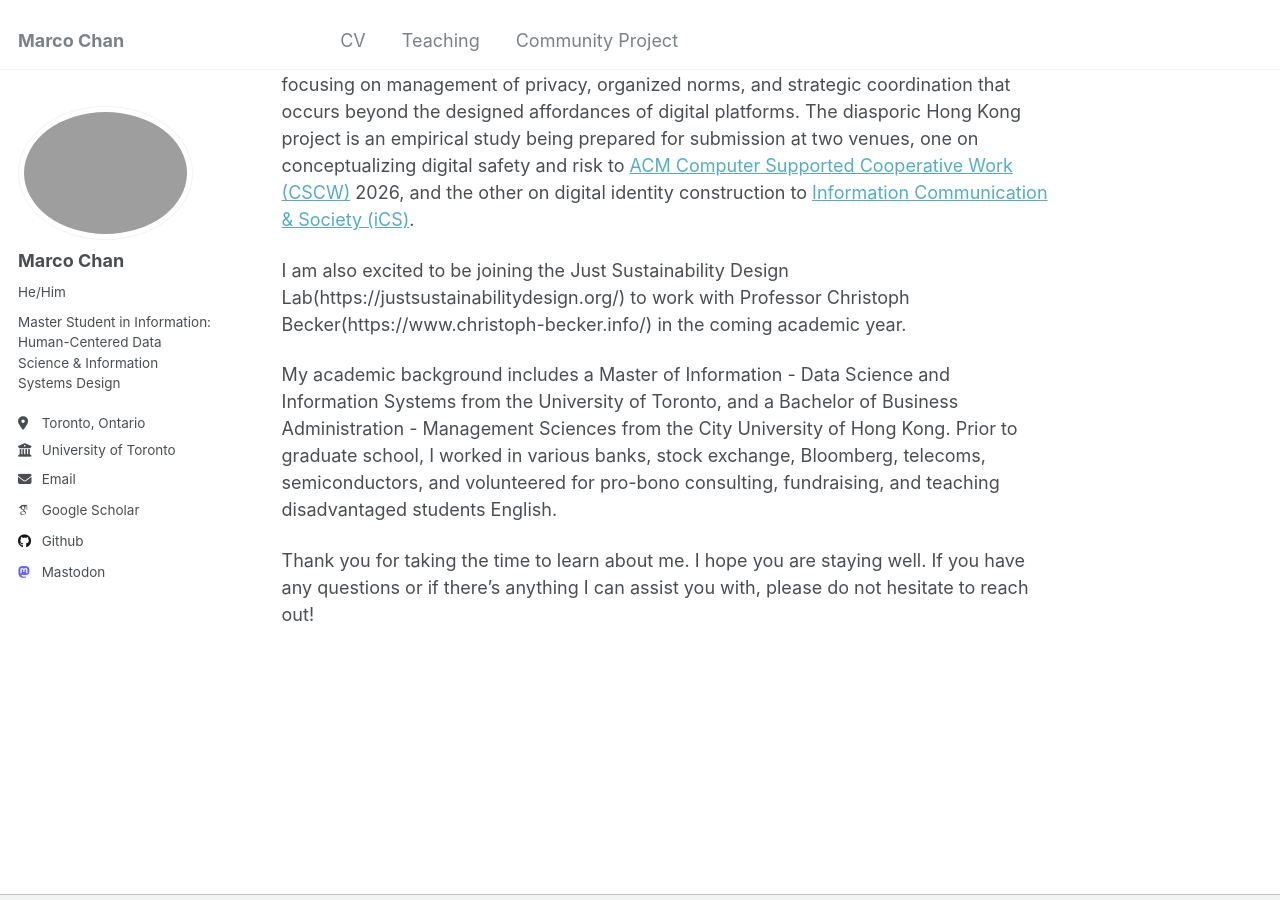
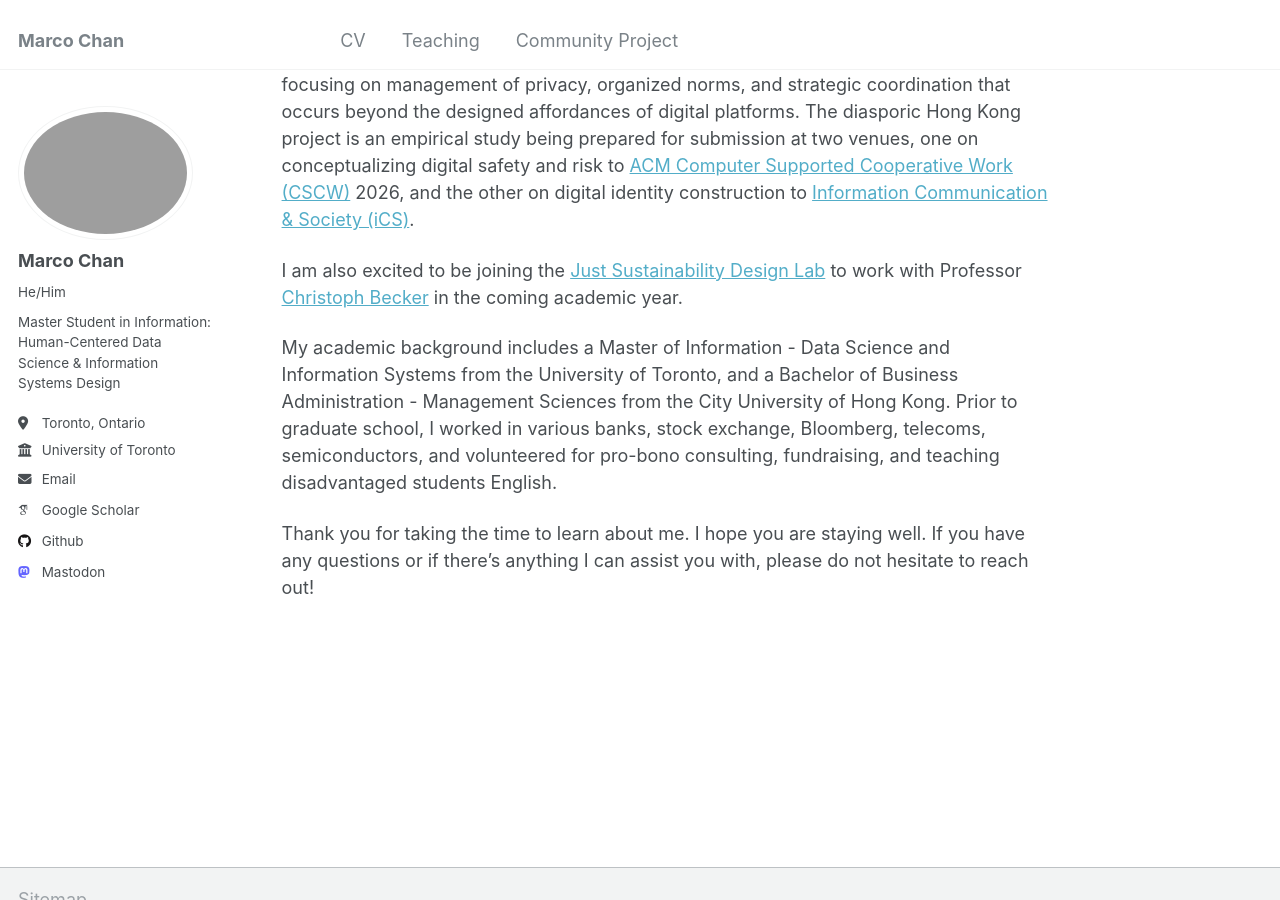
Before and after one commit to Marco-ProspectivePhD/home, a Jekyll site: the page built from _pages/about.md, in a window 1280 px wide and 900 px high, scrolled down 498 px. Built offline with Jekyll 4.4.1, drawn with Linux system fonts in a browser that asks for light colours; some web fonts are replaced.

Commit message:
Update about.md

```diff
--- a/_pages/about.md
+++ b/_pages/about.md
@@ -15,7 +15,7 @@ I am very fortunate to be advised by Professor [Vera Khovanskaya](https://verakh
 
 My master's thesis examines how diasporic organizers interacts with data practices, focusing on management of privacy, organized norms, and strategic coordination that occurs beyond the designed affordances of digital platforms. The diasporic Hong Kong project is an empirical study being prepared for submission at two venues, one on conceptualizing digital safety and risk to [ACM Computer Supported Cooperative Work (CSCW)]([https://link.springer.com/journal/10606](https://dl.acm.org/conference/cscw)) 2026, and the other on digital identity construction to [Information Communication & Society (iCS)]([https://academic.oup.com/JOC?login=true](https://www.tandfonline.com/journals/rics20)).
 
-I am also excited to be joining the Just Sustainability Design Lab(https://justsustainabilitydesign.org/) to work with Professor Christoph Becker(https://www.christoph-becker.info/) in the coming academic year.
+I am also excited to be joining the [Just Sustainability Design Lab](https://justsustainabilitydesign.org/) to work with Professor [Christoph Becker](https://www.christoph-becker.info/) in the coming academic year.
 
 My academic background includes a Master of Information - Data Science and Information Systems from the University of Toronto, and a Bachelor of Business Administration - Management Sciences from the City University of Hong Kong. Prior to graduate school, I worked in various banks, stock exchange, Bloomberg, telecoms, semiconductors, and volunteered for pro-bono consulting, fundraising, and teaching disadvantaged students English.
 
```
